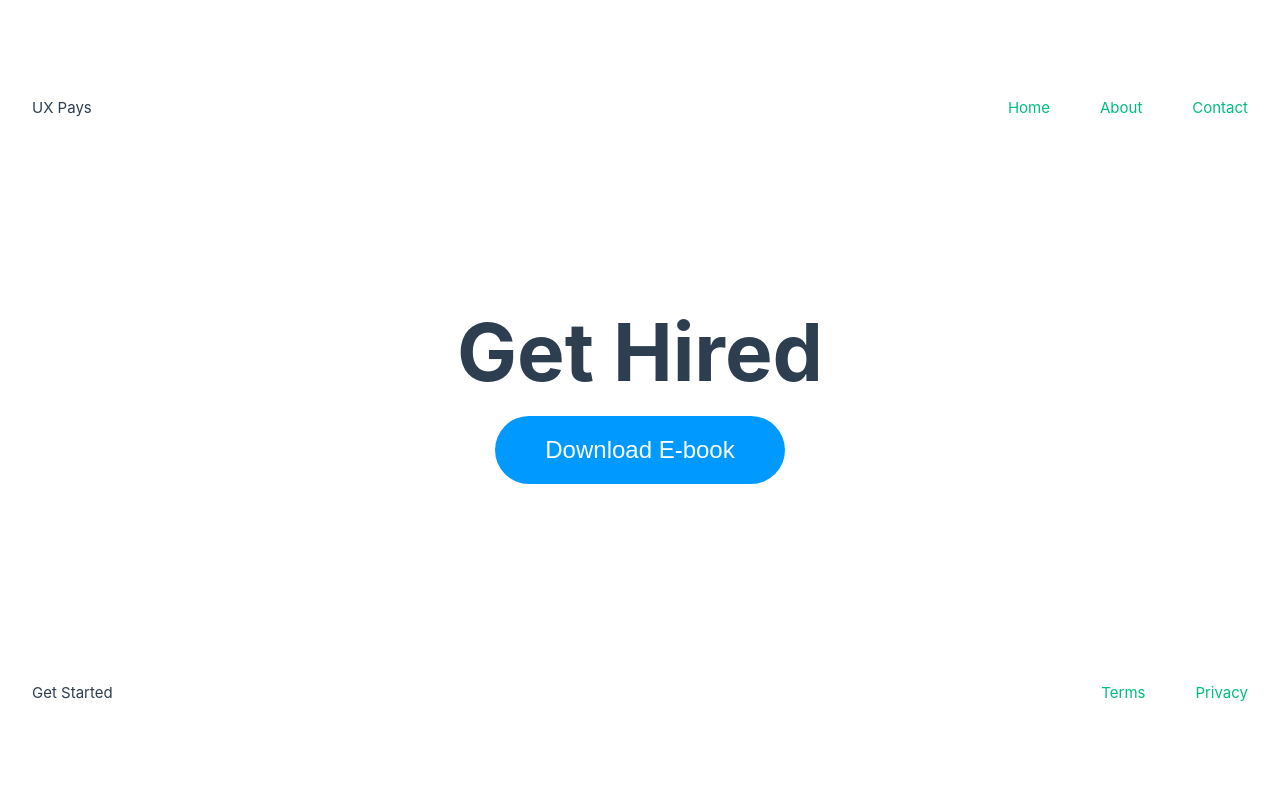
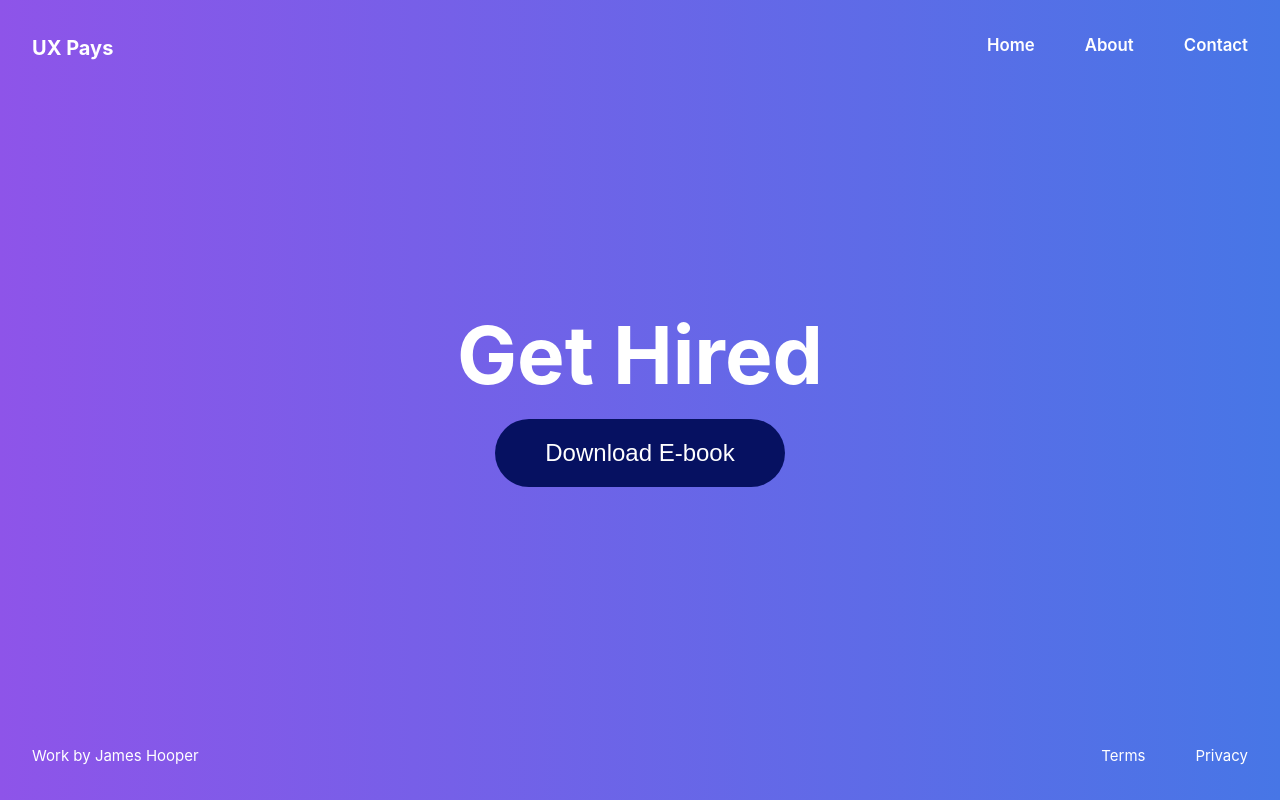
Before and after one commit to jamesdesigns/vue-project, a Vue app: page / in a window 1280 px wide. Built offline with nearby package versions, Linux system fonts and the light colour scheme.

Commit message:
Add new styles to navigation

```diff
--- a/index.html
+++ b/index.html
@@ -5,8 +5,14 @@
     <link rel="icon" href="/favicon.ico">
     <meta name="viewport" content="width=device-width, initial-scale=1.0">
     <title>UX Pays</title>
+    <style>.gradient-bg {
+background: #4776E6;  /* fallback for old browsers */
+background: -webkit-linear-gradient(to right, #8E54E9, #4776E6);  /* Chrome 10-25, Safari 5.1-6 */
+background: linear-gradient(to right, #8E54E9, #4776E6); /* W3C, IE 10+/ Edge, Firefox 16+, Chrome 26+, Opera 12+, Safari 7+ */
+
+    }</style>
   </head>
-  <body>
+  <body class="gradient-bg">
     <div id="app"></div>
     <script type="module" src="/src/main.ts"></script>
   </body>
--- a/src/components/Footer.vue
+++ b/src/components/Footer.vue
@@ -1,6 +1,6 @@
 <template>
   <footer>
-    <div class="logo">Get Started</div>
+    <div class="logo">Work by James Hooper</div>
     <nav class="right-element">
       <router-link to="/terms" class="footer-nav-link-1">Terms</router-link>
       <router-link to="/privacy"  class="footer-nav-link-2">Privacy</router-link>
@@ -17,11 +17,12 @@ footer {
 }
 .logo {
   align-self: flex-start; /* Align the left element to the start (left) */
+  color: white;
 }
 .right-element {
   display: flex;
   justify-content: flex-end; /* Align the right elements to the end (right) */
 }
-.right-element .footer-nav-link-1{ margin: 0 25px;}
-.right-element .footer-nav-link-2 { margin: 0 0 0 25px;}
+.right-element .footer-nav-link-1{ margin: 0 25px;color:white;}
+.right-element .footer-nav-link-2 { margin: 0 0 0 25px;color:white;}
 </style>
--- a/src/components/Header.vue
+++ b/src/components/Header.vue
@@ -15,15 +15,19 @@
     display: flex;
     justify-content: space-between;
     width: 100%;
+    color: white;
     }
-    .logo {  align-self: flex-start; /* Align the left element to the start (left) */ }
+    .logo {  align-self: flex-start; /* Align the left element to the start (left) */
+    font-size: 1.25rem;
+    font-weight: bold;
+    }
     .right-element {
       display: flex;
       justify-content: flex-end; /* Align the right elements to the end (right) */
     }
     .right-element .nav-link-1,
-    .right-element .nav-link-2 { margin: 0 25px;}
-    .right-element .nav-link-3 { margin: 0 0 0 25px;}
+    .right-element .nav-link-2 { margin: 0 25px; color: white; font-size: 1.05rem; font-weight: 600; }
+    .right-element .nav-link-3 { margin: 0 0 0 25px; color: white; font-size: 1.05rem; font-weight: 600; }
     nav {
       height: 25px;
       }
--- a/src/components/HeroBanner.vue
+++ b/src/components/HeroBanner.vue
@@ -2,6 +2,7 @@
   <section class="hero">
     <div class="hero-content">
       <h1 class="large-text">Get Hired</h1>
+      <p></p>
       <button>Download E-book</button>
     </div>
     <div class="hero-image">
@@ -17,20 +18,20 @@
     flex-direction:column;
     align-items: center;
     justify-content: center;
-    height: 70vh;
+    height: 85vh;
     width: 100%;
   }
   .hero-content { text-align: center;}
   button {
     padding: 20px 50px;
     border-radius: 50px;
-    background-color: #0099ff;
+    background-color: #061161;
     color: white;
     font-size: 1.5rem;
     border: none;
     margin-bottom: 30px;
     cursor: pointer;
   }
-  .large-text { font-size: 5rem; font-weight: bold; }
+  .large-text { font-size: 5rem; font-weight: bold;color:white; }
 
 </style>
--- a/src/views/HomeView.vue
+++ b/src/views/HomeView.vue
@@ -25,4 +25,5 @@ export default {
 
 <style scoped>
 /* Add your CSS styling here */
+
 </style>
```
